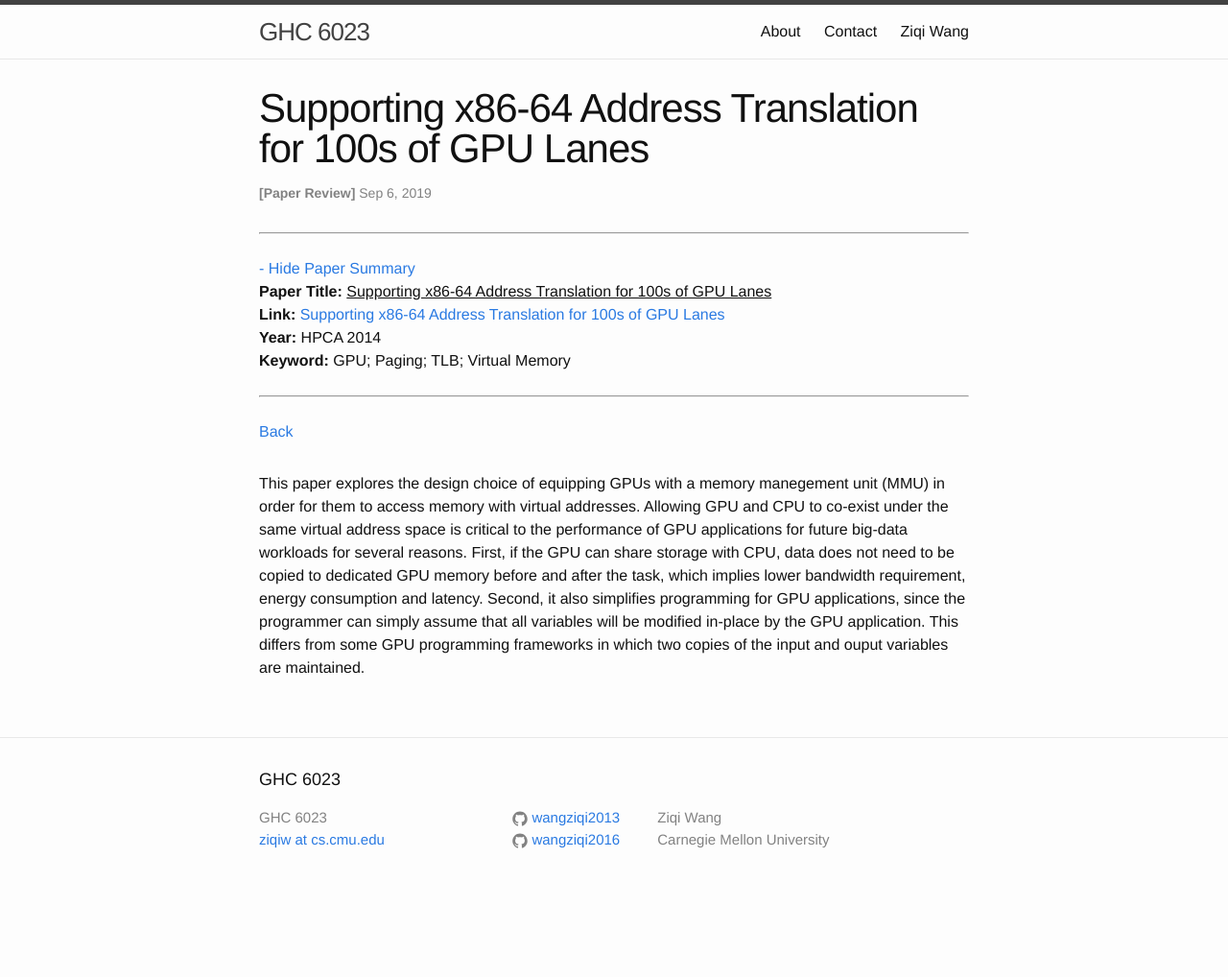
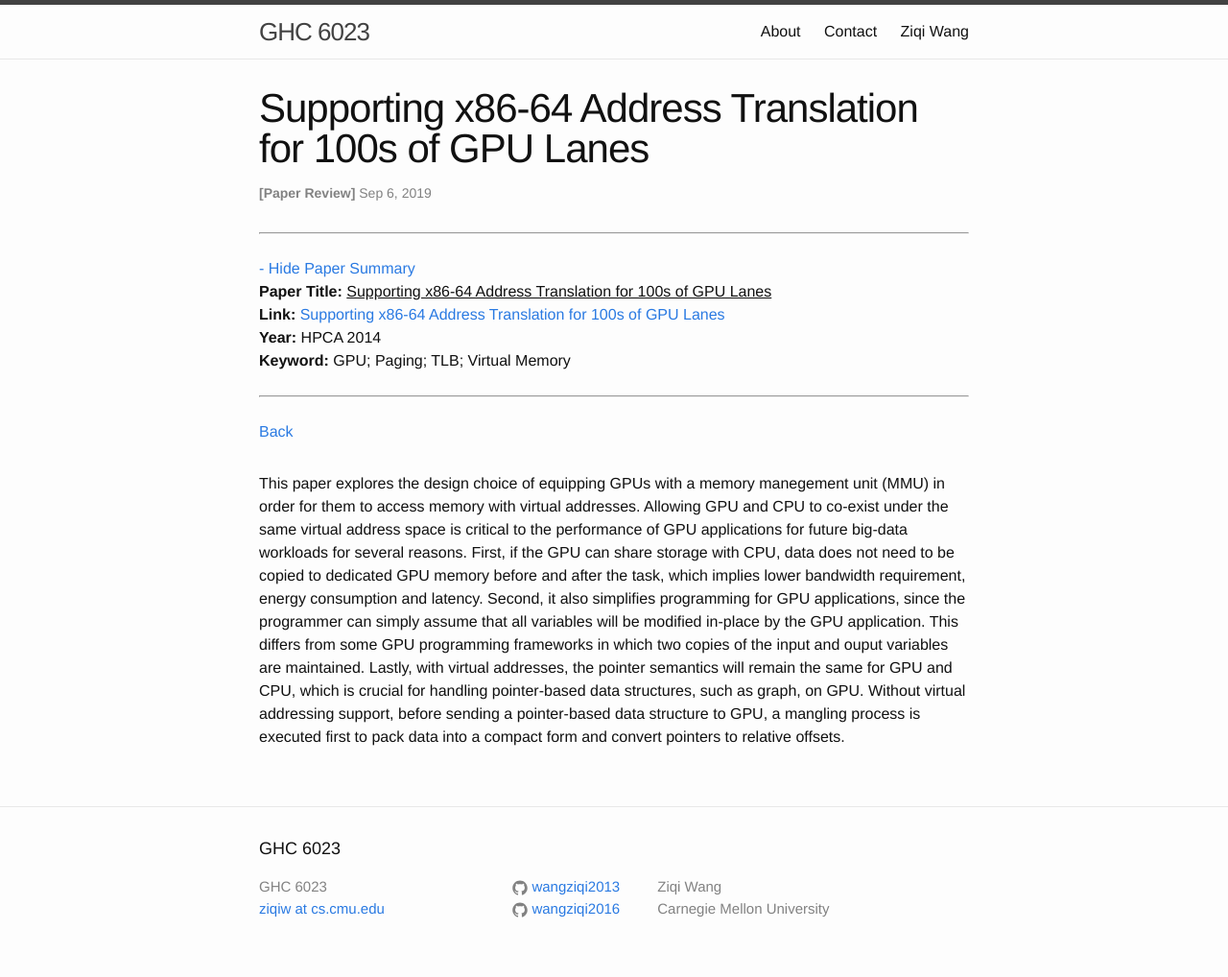
Before and after one commit to wangziqi2013/wangziqi2013.github.io, a Jekyll site: the page built from _posts/2019-09-05-supporting-x86-64-addr-xlat-for-100s-of-gpu-lanes.markdown, in a window 1280 px wide. Shown: the whole page at 96% size. Built offline with Jekyll 4.4.1, drawn with Linux system fonts in a browser that asks for light colours; before the commit the page ends 946 px from its top, so only the background shows below that.

Commit message:
Adding third reason

```diff
--- a/_posts/2019-09-05-supporting-x86-64-addr-xlat-for-100s-of-gpu-lanes.markdown
+++ b/_posts/2019-09-05-supporting-x86-64-addr-xlat-for-100s-of-gpu-lanes.markdown
@@ -19,4 +19,7 @@ the performance of GPU applications for future big-data workloads for several re
 with CPU, data does not need to be copied to dedicated GPU memory before and after the task, which implies lower bandwidth
 requirement, energy consumption and latency. Second, it also simplifies programming for GPU applications, since the programmer
 can simply assume that all variables will be modified in-place by the GPU application. This differs from some GPU programming
-frameworks in which two copies of the input and ouput variables are maintained.
+frameworks in which two copies of the input and ouput variables are maintained. Lastly, with virtual addresses, the pointer
+semantics will remain the same for GPU and CPU, which is crucial for handling pointer-based data structures, such as graph,
+on GPU. Without virtual addressing support, before sending a pointer-based data structure to GPU, a mangling process is
+executed first to pack data into a compact form and convert pointers to relative offsets.
```
